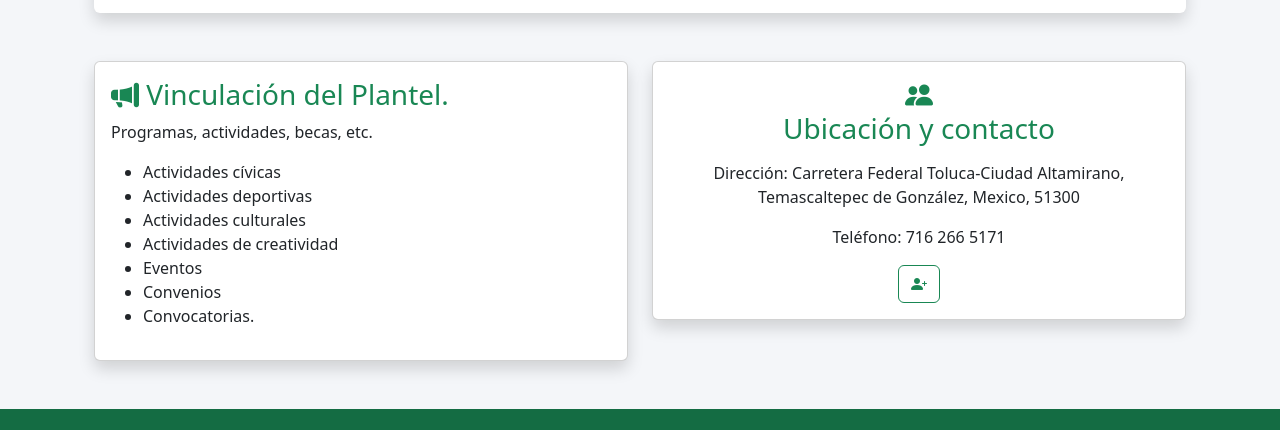
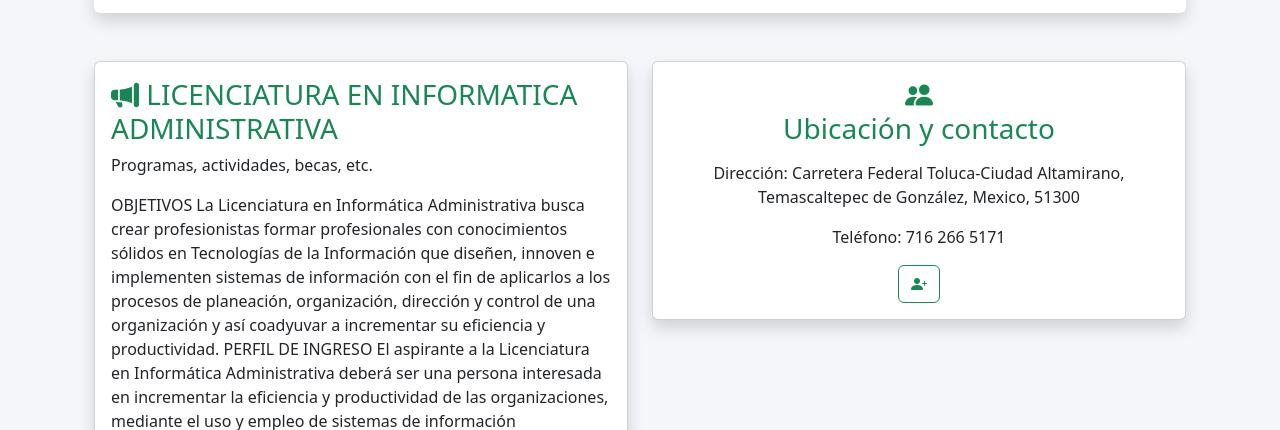
Before and after one commit to jmcc040106-ux/Riesgos_TI_JMCC, a plain HTML site: page index.html in a window 1280 px wide. Shown: the part 1666-2096 px from the top of the page. Drawn offline with nearby package versions, Linux system fonts and the light colour scheme.

Commit message:
Update index.html

```diff
--- a/index.html
+++ b/index.html
@@ -425,23 +425,21 @@ Consulta tu Boleta
 
                     <h3 class="text-success">
                         <i class="bi bi-megaphone-fill"></i>
-                        Vinculación del Plantel.
+                       LICENCIATURA EN INFORMATICA ADMINISTRATIVA
                     </h3>
 
                     <p>
                         Programas, actividades, becas, etc.
                     </p>
+OBJETIVOS
+La Licenciatura en Informática Administrativa busca crear profesionistas formar profesionales con conocimientos sólidos en Tecnologías de la Información que diseñen, innoven e implementen sistemas de información con el fin de aplicarlos a los procesos de planeación, organización, dirección y control de una organización y así coadyuvar a incrementar su eficiencia y productividad.
 
-                    <ul>
+PERFIL DE INGRESO
+El aspirante a la Licenciatura en Informática Administrativa deberá ser una persona interesada en incrementar la eficiencia y productividad de las organizaciones, mediante el uso y empleo de sistemas de información considerando la proliferación de nuevas tecnologías con conocimientos generales en: Matemáticas básicas, inglés, razonamiento lógico, organización, administración y software base. Debe de caracterizarse por ser creativo y con iniciativa, facilidad para la integración en equipos de trabajo, entendimiento y solución de problemas matemáticos y de aplicaciones de cómputo
 
-                        <li>Actividades cívicas</li>
-                         <li>Actividades deportivas</li>
-                         <li>Actividades culturales</li>
-                         <li>Actividades de creatividad</li>
-                         <li>Eventos</li>
-                         <li>Convenios</li>
-                          <li>Convocatorias.</li>
-                    </ul>
+PERFIL DE EGRESO
+El egresado de la Licenciatura en Informática Administrativa de la Universidad Autónoma del Estado de México, contará con conocimientos suficientes para gestionar sistemas de información administrativa dentro de una organización, administrar proyectos informáticos que optimicen los recursos asignados, auditar sistemas de gestión en seguridad de la información, creación y asesoría de negocios electrónicos, así como la creación de plataformas informáticas que permitan el desarrollo del capital humano. Incluso, integrarse a grupos de investigación para ingresar a un Posgrado.
+
 
                 </div>
             </div>
```
